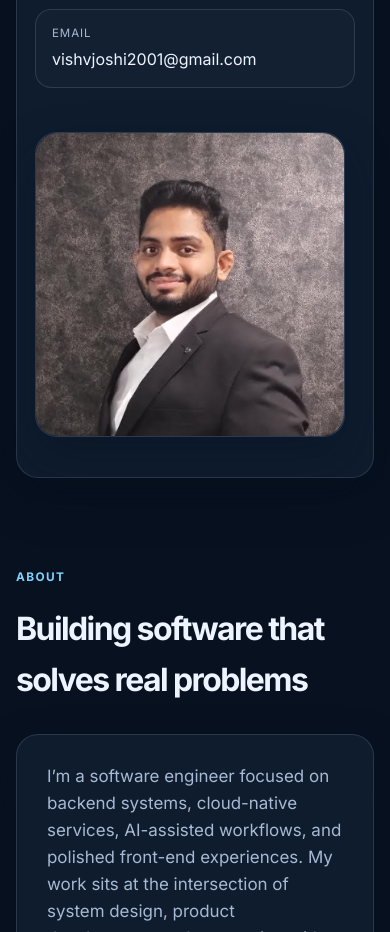
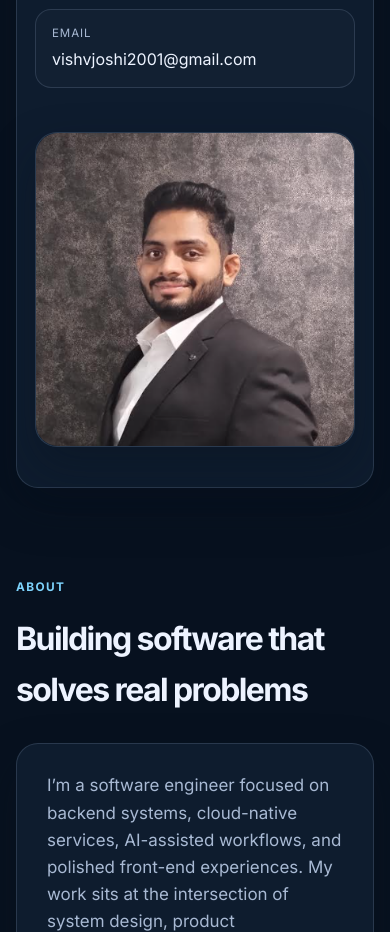
Before and after one commit to vishv843/portfolio-website, a React (Vite) app: page / in a window 390 px wide. Shown: the part 880-1812 px from the top of the page. Built offline with nearby package versions, Linux system fonts and the light colour scheme.

Commit message:
fixed photo size in mobile

```diff
--- a/package.json
+++ b/package.json
@@ -14,6 +14,7 @@
   },
   "devDependencies": {
     "@vitejs/plugin-react": "^4.3.1",
+    "gh-pages": "^6.3.0",
     "vite": "^5.4.10"
   }
 }
--- a/src/styles.css
+++ b/src/styles.css
@@ -618,7 +618,7 @@ p {
     grid-column: 1;
     grid-row: auto;
     justify-self: auto;
-    max-width: 310px;
+    max-width: 400px;
     margin-top: 24px;
   }
 
```
Also changed, not shown: 1 other file (tests, documents, lock files or other folders).
